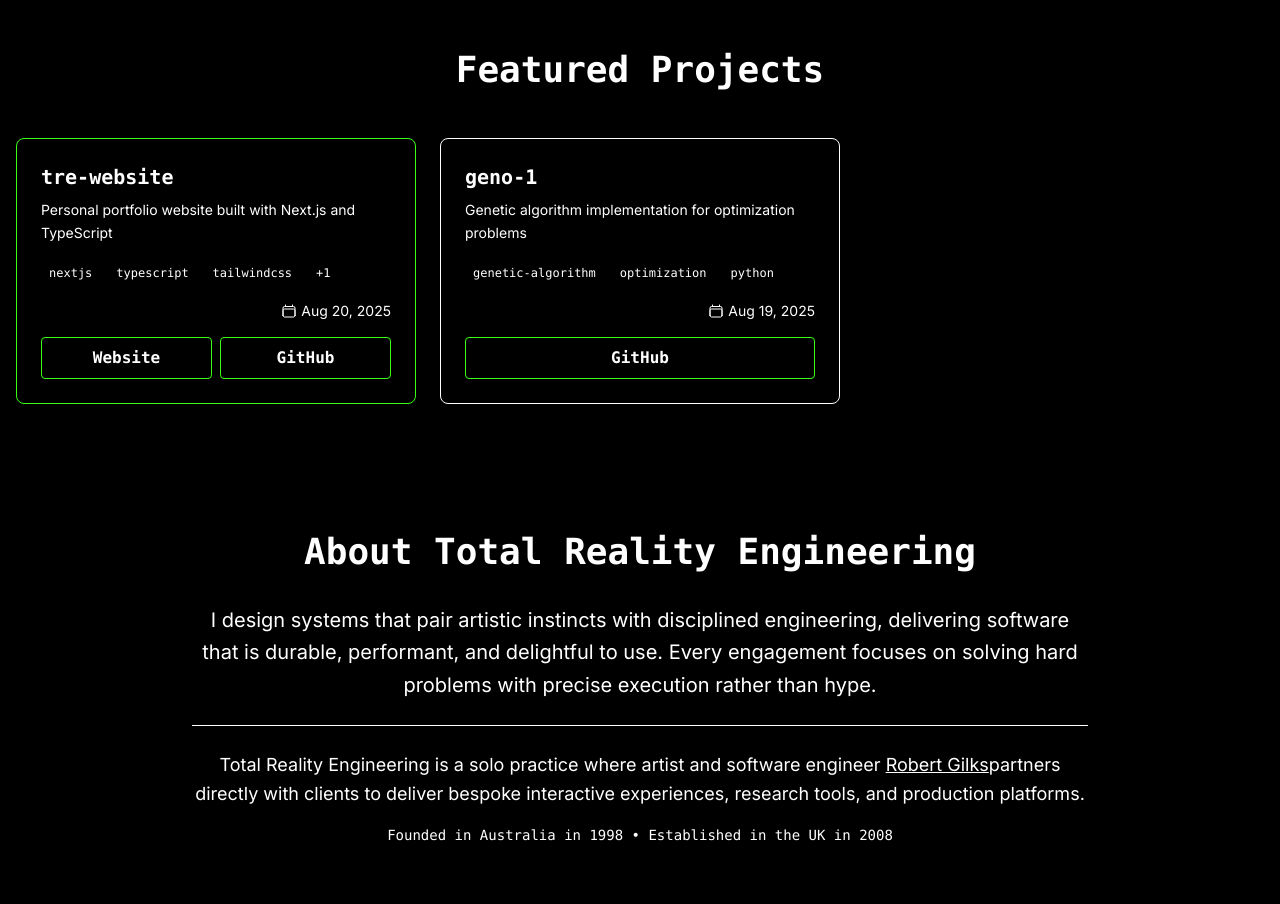
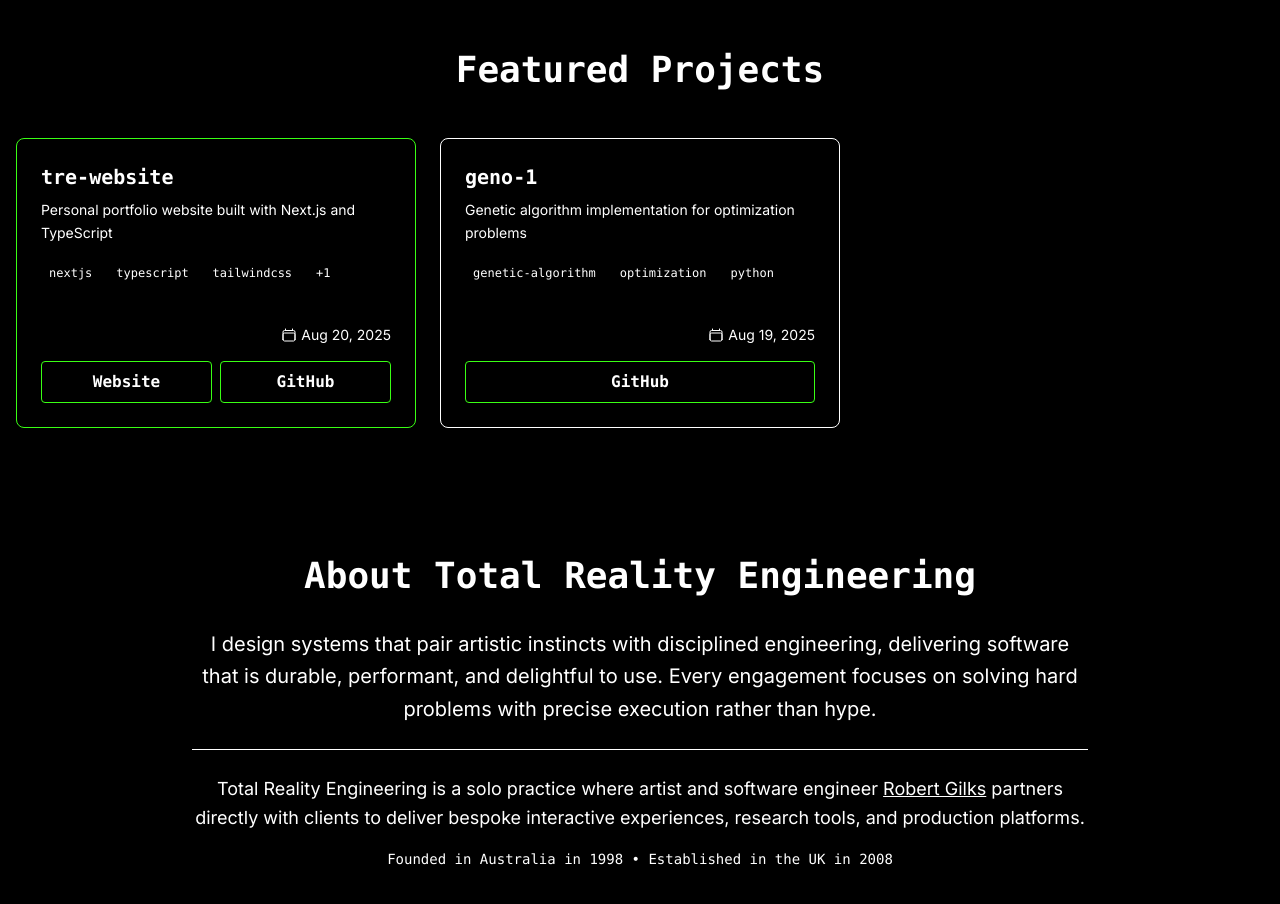
Before and after one commit to rgilks/tre-website, a Next.js app: page / in a window 1280 px wide. Shown: the part 1100-2004 px from the top of the page. Built offline with nearby package versions, Linux system fonts and the light colour scheme; no server answers.

Commit message:
Improve project card layout consistency

```diff
--- a/src/components/AboutSection.tsx
+++ b/src/components/AboutSection.tsx
@@ -24,7 +24,7 @@ export function AboutSection() {
               >
                 Robert Gilks
               </a>
-              partners directly with clients to deliver bespoke interactive
+              {' '}partners directly with clients to deliver bespoke interactive
               experiences, research tools, and production platforms.
             </p>
             <p className="text-sm text-tre-white/60 font-mono">
--- a/src/components/ProjectCard.tsx
+++ b/src/components/ProjectCard.tsx
@@ -35,20 +35,23 @@ export function ProjectCard({
     <div
       data-testid="project-card"
       data-testid-specific={`project-card-${project.id}`}
-      className={`relative border rounded-lg p-6 overflow-hidden transition-all duration-300 ${borderClass}`}
+      className={`relative border rounded-lg p-6 overflow-hidden transition-all duration-300 flex flex-col ${borderClass}`}
     >
       {/* Screenshot background */}
       <div className="absolute inset-0 -z-10" style={backgroundStyle} />
 
       {/* Content overlay */}
-      <div className="relative z-10">
+      <div className="relative z-10 flex h-full flex-col">
+        <div className="space-y-4">
           <ProjectCardHeader
             name={project.name}
             description={project.description}
           />
 
           <ProjectCardTopics topics={project.topics} />
+        </div>
 
+        <div className="mt-auto pt-6">
           <ProjectCardFooter
             updatedAt={project.updatedAt}
             homepageUrl={project.homepageUrl}
@@ -56,5 +59,6 @@ export function ProjectCard({
           />
         </div>
       </div>
+    </div>
   )
 }
--- a/src/components/ProjectCardFooter.tsx
+++ b/src/components/ProjectCardFooter.tsx
@@ -14,8 +14,8 @@ export function ProjectCardFooter({
   htmlUrl,
 }: ProjectCardFooterProps) {
   return (
-    <>
-      <div className="flex items-center justify-end text-sm text-tre-white/60 mb-4">
+    <div className="flex flex-col space-y-4">
+      <div className="flex items-center justify-end text-sm text-tre-white/60">
         <div className="flex items-center space-x-1">
           <CalendarIcon className="w-4 h-4" />
           <span data-testid="project-updated" suppressHydrationWarning>
@@ -24,14 +24,14 @@ export function ProjectCardFooter({
         </div>
       </div>
 
-      <div className="flex space-x-2">
+      <div className="grid grid-cols-2 gap-2">
         {homepageUrl && (
           <a
             data-testid="project-website"
             href={homepageUrl}
             target="_blank"
             rel="noopener noreferrer"
-            className="relative px-4 py-2 border border-tre-green text-tre-green font-bold font-mono rounded text-center overflow-hidden group transition-all duration-300 hover:scale-105 active:scale-95 flex-1"
+            className="relative px-4 py-2 border border-tre-green text-tre-green font-bold font-mono rounded text-center overflow-hidden group transition-all duration-300 hover:scale-105 active:scale-95"
             onClick={e => e.stopPropagation()}
           >
             <div className="absolute inset-0 bg-tre-green transform scale-x-0 group-hover:scale-x-100 transition-transform duration-300 ease-out origin-left" />
@@ -45,7 +45,7 @@ export function ProjectCardFooter({
           href={htmlUrl}
           target="_blank"
           rel="noopener noreferrer"
-          className={`relative px-4 py-2 border border-tre-green text-tre-green font-bold font-mono rounded text-center overflow-hidden group transition-all duration-300 hover:scale-105 active:scale-95 ${homepageUrl ? 'flex-1' : 'w-full'}`}
+          className={`relative px-4 py-2 border border-tre-green text-tre-green font-bold font-mono rounded text-center overflow-hidden group transition-all duration-300 hover:scale-105 active:scale-95 ${homepageUrl ? '' : 'col-span-2'}`}
           onClick={e => e.stopPropagation()}
         >
           <div className="absolute inset-0 bg-tre-green transform scale-x-0 group-hover:scale-x-100 transition-transform duration-300 ease-out origin-left" />
@@ -54,6 +54,6 @@ export function ProjectCardFooter({
           </span>
         </a>
       </div>
-    </>
+    </div>
   )
 }
```
Also changed, not shown: 1 other file (tests, documents, lock files or other folders). Lines whose indentation alone changed are shown as unchanged.
